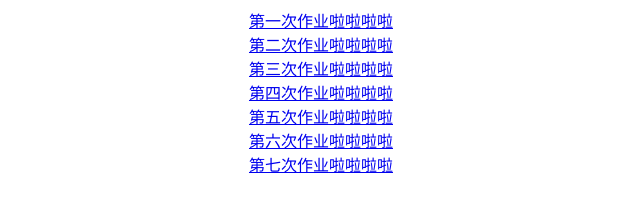
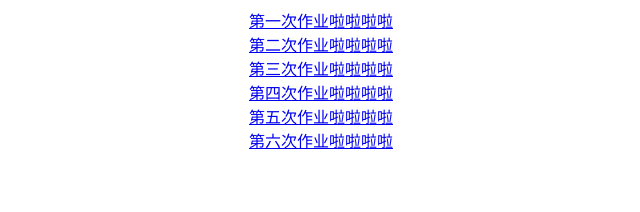
Before and after one commit to zeucal/zeucal, a plain HTML site: page index.html in a window 1280 px wide. Shown: the whole page, without its empty margins (319-959 px from the left). Drawn offline with Linux system fonts and the light colour scheme.

Commit message:
Update index.html

```diff
--- a/index.html
+++ b/index.html
@@ -26,7 +26,7 @@
 		<a href="军训之旅/new_file.html"><li style="list-style-type: none;target="_blank">第四次作业啦啦啦啦</li></a>
 		<a href="asd/woshi.html" target="_blank"><li style="list-style-type: none;">第五次作业啦啦啦啦</li></a>
 		<a href="nnnn/new_file.html" target="_blank"><li style="list-style-type: none;">第六次作业啦啦啦啦</li></a>
-		<a href="我去你妈的JavaScript/lls.html" target="_blank"><li style="list-style-type: none;">第七次作业啦啦啦啦</li></a>
+		<a href="我去你妈的JavaScript/lls.html"
 		</div>
 		</center>
 	</body>
```
